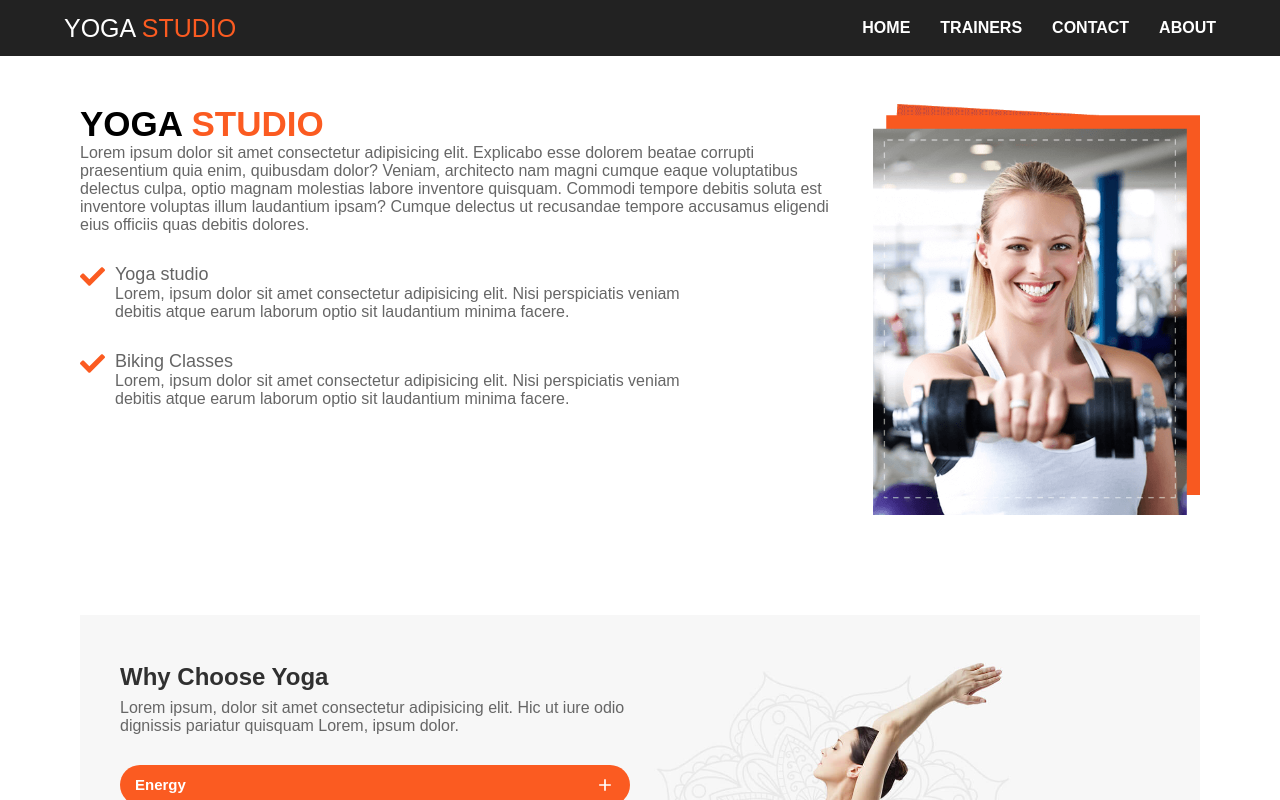
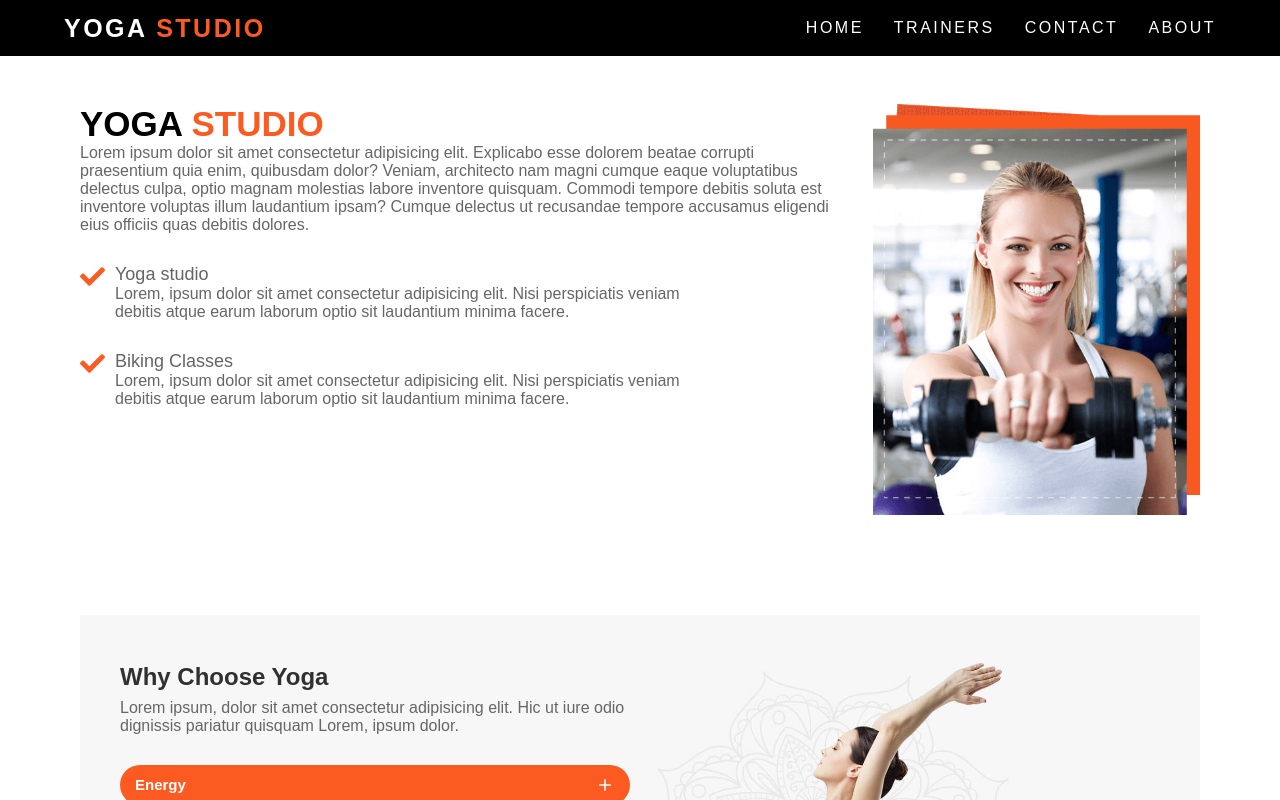
Before and after one commit to Tcodingg/yoga, a React (Create React App) app: page /about in a window 1280 px wide. Shown: the top 800 px of the page. Built offline with nearby package versions, Linux system fonts and the light colour scheme.

Commit message:
change the nav backgroup color. change the letter spaces of the logo and menu

```diff
--- a/src/components/Nav/Nav.css
+++ b/src/components/Nav/Nav.css
@@ -1,20 +1,22 @@
 header {
    height: 3.5rem;
    position: relative;
-   background: #222;
+   background: black;
 }
 .header-wrapper {
    background-color: #fff;
    justify-content: space-between;
    align-items: center;
    height: 3.5rem;
-   background: #222;
+   background: black;
 }
 .header-wrapper .logo {
    color: white;
    text-transform: uppercase;
    text-decoration: none;
    font-size: 25px;
+   font-weight: 600;
+   letter-spacing: 2.5px;
 }
 
 .logo span {
@@ -74,16 +76,12 @@ header {
    list-style: none;
    display: flex;
    gap: 30px;
-   background-color: #222;
+   background-color: black;
    z-index: 100;
 }
 
 /* ==== menu media query ===== */
 @media screen and (max-width: 700px) {
-   :root {
-      /* --bezier: cubic-bezier(0.49, 0.26, 0.46, 1.01); */
-      --bezier: ease-in-out;
-   }
    .burger-container {
       display: flex;
    }
@@ -102,80 +100,14 @@ header {
    .menu.open {
       left: 0;
    }
-   /* .menu.close {
-      left: 1000px;
-   } */
-
-   /* ==== menu animations === */
-
-   /* @keyframes fadeIn {
-      0% {
-         opacity: 0;
-         transform: translateX(500px);
-      }
-      75% {
-         opacity: 0.2;
-      }
-      100% {
-         opacity: 1;
-         transform: translateX(0px);
-      }
-   }
-
-   @keyframes fadeOut {
-      0% {
-         opacity: 1;
-         transform: translateX(0px);
-      }
-      75% {
-         opacity: 0;
-      }
-      100% {
-         opacity: 0;
-         transform: translateX(1000px);
-      }
-   }
-
-   .menu.open li {
-      animation: fadeIn var(--bezier) 400ms forwards;
-   }
-
-   .menu.open li:nth-child(1) {
-      animation-delay: 100ms;
-   }
-   .menu.open li:nth-child(2) {
-      animation-delay: 200ms;
-   }
-   .menu.open li:nth-child(3) {
-      animation-delay: 300ms;
-   }
-   .menu.open li:nth-child(4) {
-      animation-delay: 1000ms;
-   }
-
-   .menu.close li {
-      animation: fadeOut var(--bezier) 750ms forwards;
-      -webkit-animation-fill-mode: forwards;
-   }
-   .menu.close li:nth-child(1) {
-      animation-delay: 50ms;
-      background: blue;
-   }
-   .menu.close li:nth-child(2) {
-      animation-delay: 80ms;
-   }
-   .menu li:nth-child(3) {
-      animation-delay: 110ms;
-   }
-   .menu li:nth-child(4) {
-      animation-delay: 140ms;
-   } */
 }
 .menu a {
    text-decoration: none;
    color: white;
    font-weight: var(--font-weight-semi-bold);
    text-transform: uppercase;
+   letter-spacing: 2.5px;
+   font-weight: 400;
 }
 
 /* ==== media queries @800px==== */
```
